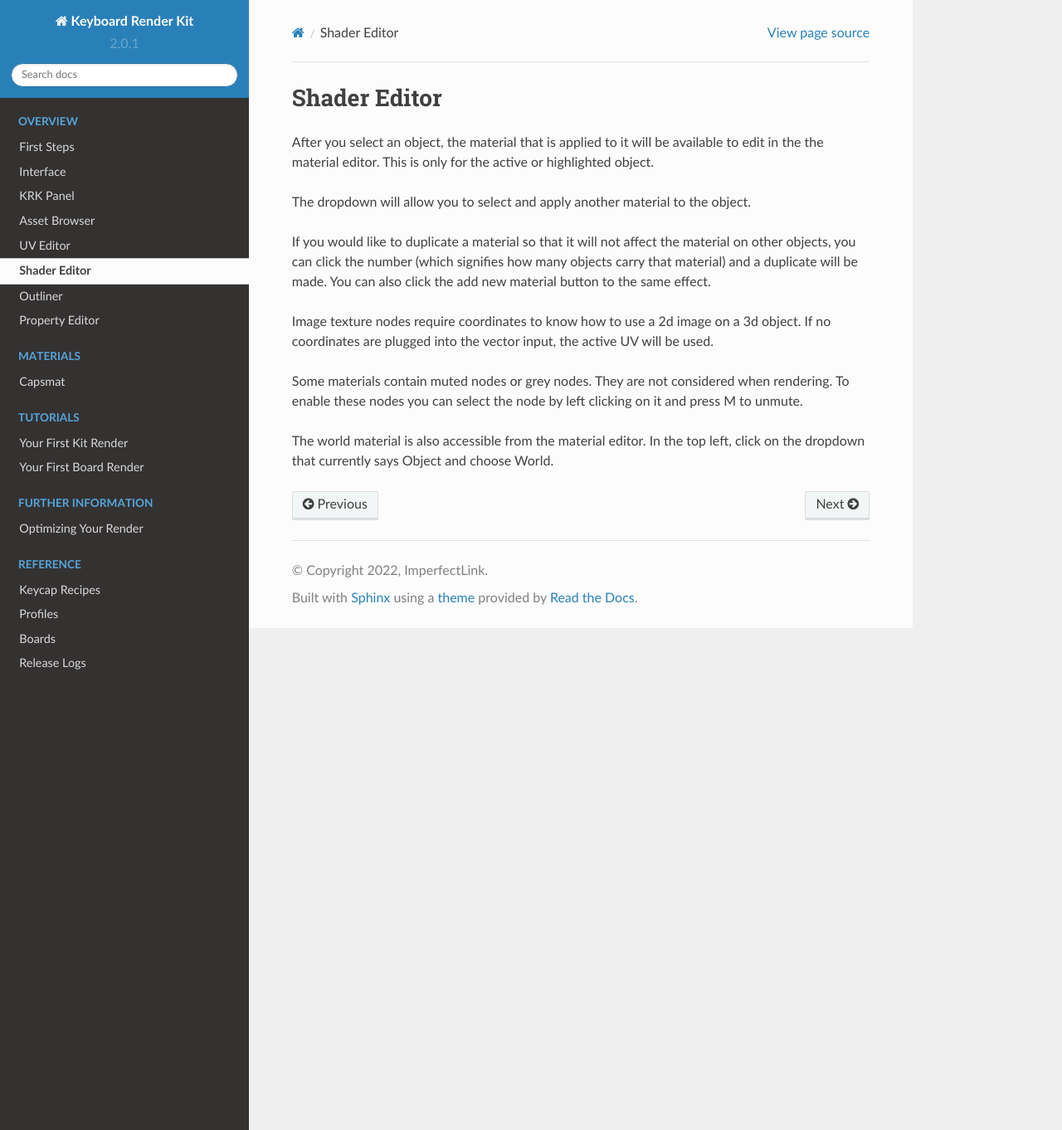
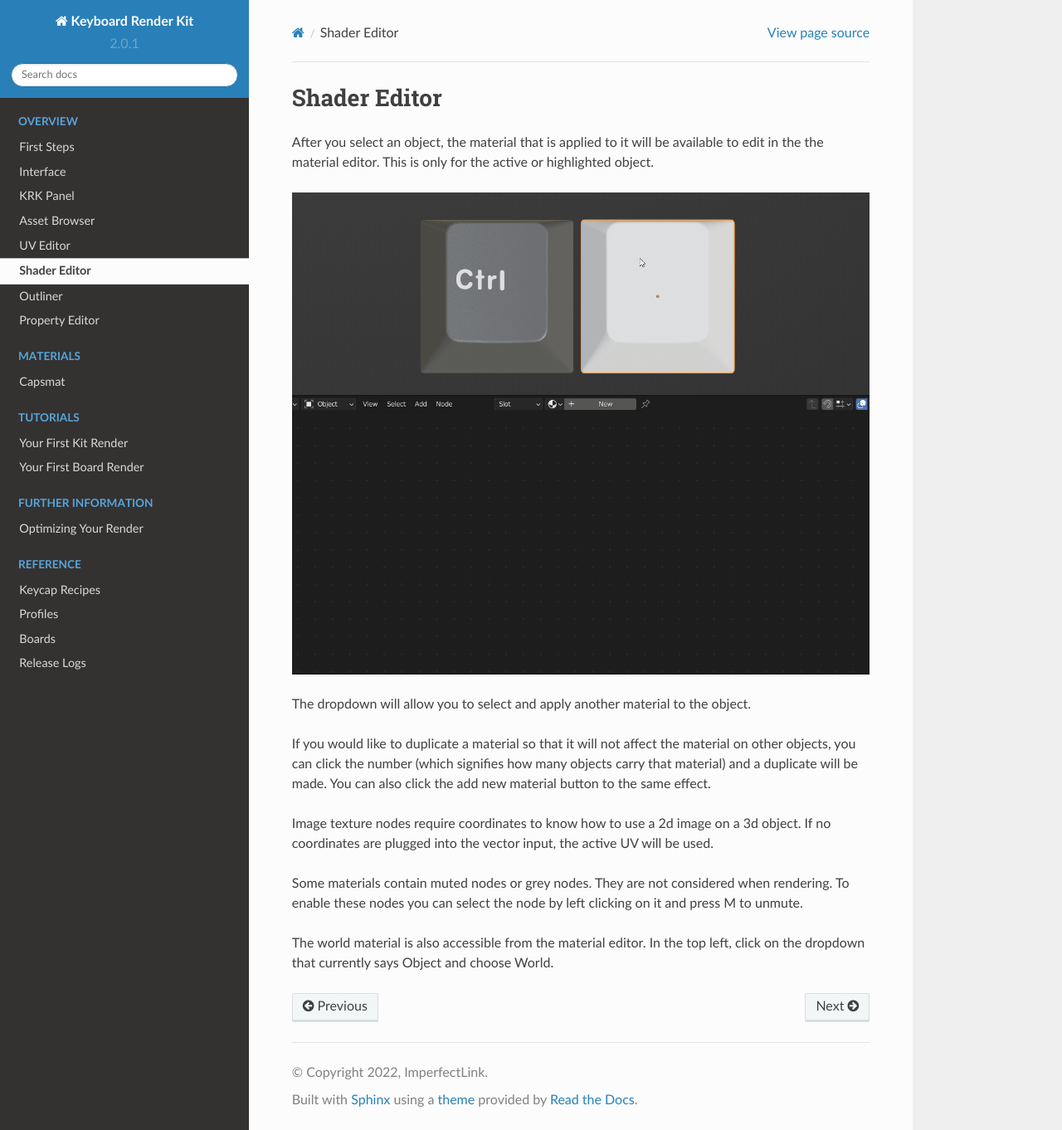
Before and after one commit to imperfectlink/KeyboardRenderKit, a Sphinx documentation site: the page built from docs/source/materials.rst, in a window 1280 px wide and 1362 px high. Shown: the whole window at 83% size. Built offline with Sphinx 7.4.7 and the Read the Docs theme 2.0.0, drawn with Linux system fonts in a browser that asks for light colours.

Commit message:
Update materials.rst

```diff
--- a/docs/source/materials.rst
+++ b/docs/source/materials.rst
@@ -1,6 +1,8 @@
 Shader Editor
 ====
 After you select an object, the material that is applied to it will be available to edit in the the material editor. This is only for the active or highlighted object.
+
+.. image:: img/SelectMat.gif
 
 The dropdown will allow you to select and apply another material to the object.
 
```
